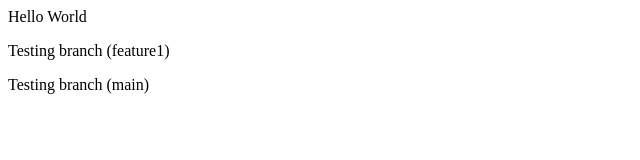
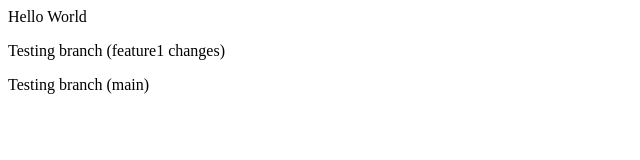
Before and after one commit to tarunmittal1412/Demo, a plain HTML site: page index.html in a window 1280 px wide. Shown: the full height of the page, 0-640 px from the left. Drawn offline with Linux system fonts and the light colour scheme.

Commit message:
added new chnages

```diff
--- a/index.html
+++ b/index.html
@@ -1,3 +1,3 @@
 <p> Hello World </p>
-<p> Testing branch (feature1)</p>
+<p> Testing branch (feature1 changes)</p>
 <p> Testing branch (main)</p>
```
